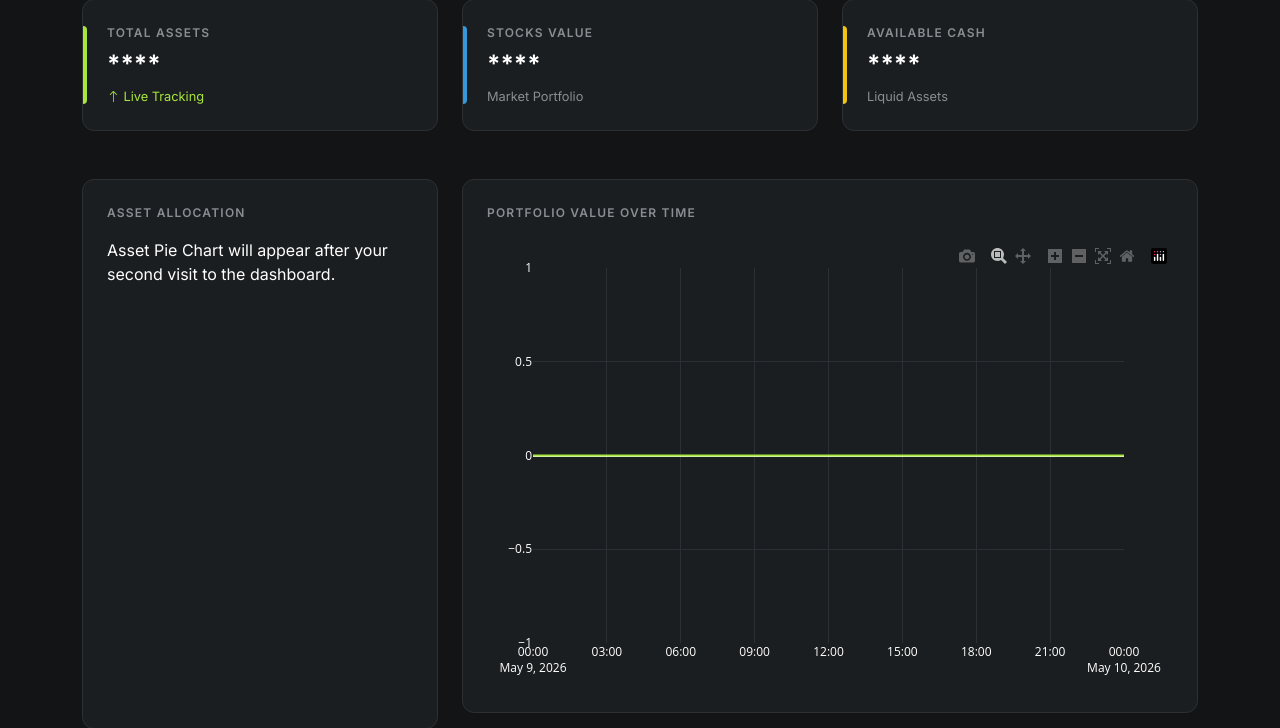
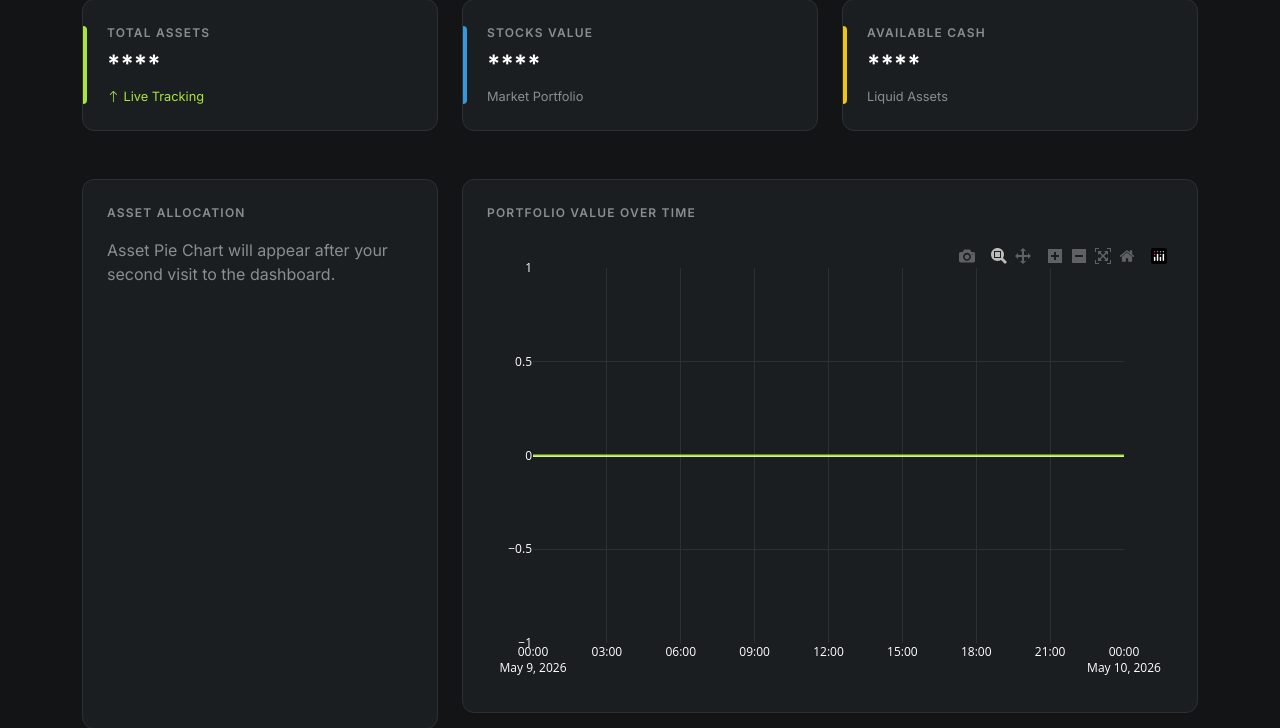
Before and after one commit to The-Venin-Guy/Gruppe-8, a Django app: page /dashboard/ in a window 1280 px wide. Shown: the part 256-984 px from the top of the page. Run offline with Django 5.2, Linux system fonts and the light colour scheme; a user stored in the database is signed in; data comes from the database, SQL or seed files in the repository; both versions use the stored data as it was after the commit; data that the repository does not hold is empty; some libraries are stand-ins or nearby versions.

Commit message:
Final from Bayo

```diff
--- a/templates/dashboard/dashboard.html
+++ b/templates/dashboard/dashboard.html
@@ -212,7 +212,7 @@
                 {% else %}
                 <div class="premium-card" style="height: 100%;">
                     <p class="stat-label mb-3">Asset Allocation</p>
-                    <p >Asset Pie Chart will appear after your second visit to the dashboard.</p>
+                    <p style="color:var(--text-muted);">Asset Pie Chart will appear after your second visit to the dashboard.</p>
                 </div>
                 {% endif %}
             </div>
```
Also changed, not shown: db.sqlite3.
